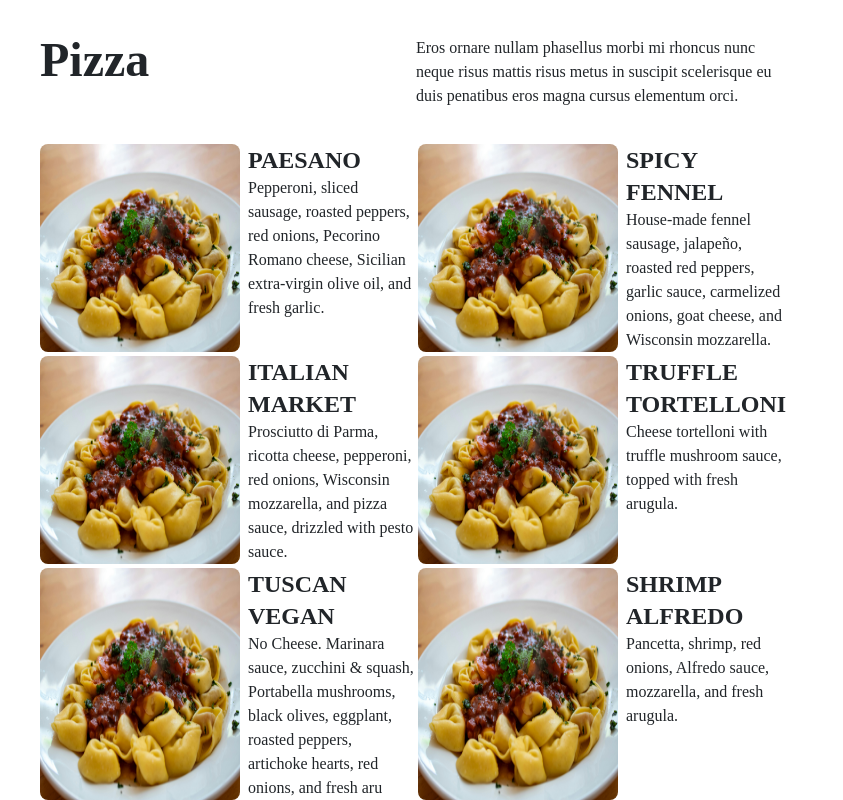
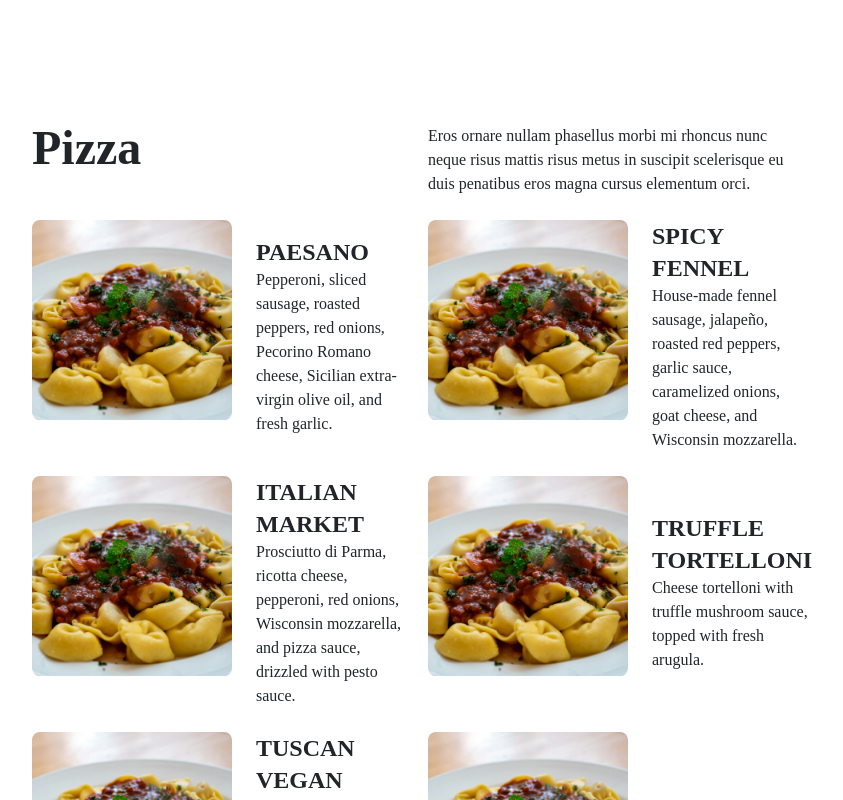
Before and after one commit to galazel/albertos_pizza_site, a React (Vite) app in the folder frontend/: page /menu in a window 1280 px wide. Shown: the part 1620-2420 px from the top of the page, without its empty margins (224-1067 px from the left). Built offline with nearby package versions, Linux system fonts and the light colour scheme; a web font is replaced by a local one.

Commit message:
added animation

```diff
--- a/frontend/components/Menu.jsx
+++ b/frontend/components/Menu.jsx
@@ -1,5 +1,7 @@
 import React from "react";
+import { motion } from "framer-motion";
 import NavigationBar from "./common/NavigationBar";
+
 export default function Menu() {
   const pastaItems = [
     {
@@ -18,7 +20,6 @@ export default function Menu() {
       description:
         "Roma tomatoes, fresh basil, Sicilian extra-virgin olive oil, pine nuts, and fresh mozzarella.",
     },
-
     {
       image: "/menu-images/pasta-menu.jpg",
       name: "TRUFFLE TORTELLONI",
@@ -26,6 +27,7 @@ export default function Menu() {
         "Cheese tortelloni with truffle mushroom sauce, topped with fresh arugula.",
     },
   ];
+
   const pizzaItems = [
     {
       image: "/menu-images/pasta-menu.jpg",
@@ -37,7 +39,7 @@ export default function Menu() {
       image: "/menu-images/pasta-menu.jpg",
       name: "SPICY FENNEL",
       description:
-        "House-made fennel sausage, jalapeño, roasted red peppers, garlic sauce, carmelized onions, goat cheese, and Wisconsin mozzarella.",
+        "House-made fennel sausage, jalapeño, roasted red peppers, garlic sauce, caramelized onions, goat cheese, and Wisconsin mozzarella.",
     },
     {
       image: "/menu-images/pasta-menu.jpg",
@@ -45,7 +47,6 @@ export default function Menu() {
       description:
         "Prosciutto di Parma, ricotta cheese, pepperoni, red onions, Wisconsin mozzarella, and pizza sauce, drizzled with pesto sauce.",
     },
-
     {
       image: "/menu-images/pasta-menu.jpg",
       name: "TRUFFLE TORTELLONI",
@@ -56,7 +57,7 @@ export default function Menu() {
       image: "/menu-images/pasta-menu.jpg",
       name: "TUSCAN VEGAN",
       description:
-        "No Cheese. Marinara sauce, zucchini & squash, Portabella mushrooms, black olives, eggplant, roasted peppers, artichoke hearts, red onions, and fresh aru",
+        "No Cheese. Marinara sauce, zucchini & squash, Portabella mushrooms, black olives, eggplant, roasted peppers, artichoke hearts, red onions, and fresh arugula.",
     },
     {
       image: "/menu-images/pasta-menu.jpg",
@@ -71,6 +72,7 @@ export default function Menu() {
         "Truffle olive oil sauce, Wisconsin mozzarella, Prosciutto di Parma, fresh arugula, and fresh mozzarella.",
     },
   ];
+
   const dessertItems = [
     {
       image: "/menu-images/pasta-menu.jpg",
@@ -90,7 +92,6 @@ export default function Menu() {
       description:
         "Sweet cream cake with coconut, pecans, and cream cheese frosting.",
     },
-
     {
       image: "/menu-images/pasta-menu.jpg",
       name: "TRUFFLE CHOCOLATE",
@@ -104,101 +105,98 @@ export default function Menu() {
         "Homemade with ladyfingers soaked in espresso, layered with fresh mascarpone cheese.",
     },
   ];
+
   const menuNames = [
-    {
-      name: "Pasta",
-      description:
-        "Eros ornare nullam phasellus morbi mi rhoncus nunc neque risus mattis risus metus in suscipit scelerisque eu duis penatibus eros magna cursus elementum orci",
-      items : pastaItems
-    },
-    {
-      name: "Pizza",
-      description:
-        "Eros ornare nullam phasellus morbi mi rhoncus nunc neque risus mattis risus metus in suscipit scelerisque eu duis penatibus eros magna cursus elementum orci.",
-      items : pizzaItems
-      },
-    {
-      name: "Dessert",
-      description:
-        "Eros ornare nullam phasellus morbi mi rhoncus nunc neque risus mattis risus metus in suscipit scelerisque eu duis penatibus eros magna cursus elementum orci.",
-      items : dessertItems
-      },
+    { name: "Pasta", description: "Eros ornare nullam phasellus morbi mi rhoncus nunc neque risus mattis risus metus in suscipit scelerisque eu duis penatibus eros magna cursus elementum orci", items: pastaItems },
+    { name: "Pizza", description: "Eros ornare nullam phasellus morbi mi rhoncus nunc neque risus mattis risus metus in suscipit scelerisque eu duis penatibus eros magna cursus elementum orci.", items: pizzaItems },
+    { name: "Dessert", description: "Eros ornare nullam phasellus morbi mi rhoncus nunc neque risus mattis risus metus in suscipit scelerisque eu duis penatibus eros magna cursus elementum orci.", items: dessertItems },
   ];
 
-  const handleItems = (items) => {
-    return (
-      <div className="grid grid-cols-2 gap-1 ">
+  const handleItems = (items) => (
+    <div className="grid grid-cols-2 gap-4">
       {items.map((item, index) => (
-          <div className="flex gap-2 w-full " key={index}>
-            <img src={item.image} alt="" className="w-[200px] rounded-lg" />
-            <div className="flex flex-col">
-              <h3 className="text-2xl fw-bold ">{item.name}</h3>
+        <motion.div
+          key={index}
+          className="flex gap-4 w-full"
+          initial={{ opacity: 0, y: 50 }}
+          whileInView={{ opacity: 1, y: 0 }}
+          transition={{ duration: 0.6, delay: index * 0.1 }}
+          viewport={{ once: true }}
+        >
+          <img
+            src={item.image}
+            alt={item.name}
+            className="w-[200px] h-[200px] object-cover rounded-lg"
+            loading="lazy"
+          />
+          <div className="flex flex-col justify-center">
+            <h3 className="text-2xl font-bold">{item.name}</h3>
             <p>{item.description}</p>
           </div>
-          </div>
+        </motion.div>
       ))}
     </div>
   );
-  };
 
-  const handleMenuContainer = (name, index) => {
-    return (
-      <div
-        id={name}
+  const handleMenuContainer = (menu, index) => (
+    <motion.div
+      id={menu.name.toLowerCase()}
       key={index}
-        className="flex justify-center h-[90vh] p-20"
+      className="flex justify-center py-20"
+      initial={{ opacity: 0 }}
+      whileInView={{ opacity: 1 }}
+      transition={{ duration: 0.6 }}
+      viewport={{ once: true }}
     >
-        <div className=" grid grid-rows-[100px,1fr] w-[60vw] p-2 gap-2">
-          <div className="grid grid-cols-[1fr,1fr] ">
-            <h2 className="text-5xl fw-bold ">{name.name}</h2>
-            <p>{name.description}</p>
+      <div className="grid grid-rows-[auto,1fr] w-[60vw] gap-6">
+        <div className="grid grid-cols-[1fr,1fr] gap-4">
+          <h2 className="text-5xl font-bold">{menu.name}</h2>
+          <p>{menu.description}</p>
         </div>
-          {handleItems(name.items)}
+        {handleItems(menu.items)}
       </div>
-      </div>
+    </motion.div>
   );
-  };
 
   return (
-    <main className="bg-[url('/menu-images/menu-bg.jpg')] h-[60vh] w-full bg-cover bg-center flex flex-col gap-y-20 relative ">
+    <main className="bg-[url('/menu-images/menu-bg.jpg')] h-[60vh] w-full bg-cover bg-center flex flex-col gap-y-20 relative">
       <div className="absolute inset-0 bg-black/50"></div>
       <div className="z-10">
-        <div>
         <NavigationBar />
-        </div>
         <div className="flex flex-col justify-center items-center gap-5 mt-10">
-          <h1 className="text-8xl fw-bold text-white">OUR MENU</h1>
-          <div>
-            <div className="flex gap-5 p-2  h-[60vh]">
+          <h1 className="text-8xl font-bold text-white">OUR MENU</h1>
+          <div className="flex gap-5 p-2 h-[60vh]">
             <div className="pb-5 w-[350px] flex flex-col gap-2 justify-center items-center">
               <img
                 src="/menu-images/capresa-pasta.jpg"
-                  alt="fresh-ingredients"
-                  className="w-[280px] h-[280px] rounded-full hover:-translate-y-5 cursor-pointer"
+                alt="PASTA"
+                className="w-[280px] h-[280px] rounded-full hover:-translate-y-5 cursor-pointer object-cover"
+                loading="lazy"
               />
               <p className="text-red-600 text-lg">PASTA</p>
             </div>
-              <div className=" pt-5 w-[360px]  flex flex-col gap-1 justify-center items-center">
+            <div className="pt-5 w-[360px] flex flex-col gap-1 justify-center items-center">
               <img
                 src="/menu-images/pizza6.jpg"
-                  alt="fresh-ingredients"
-                  className=" w-[280px] h-[280px] rounded-full hover:-translate-y-5 cursor-pointer"
+                alt="PIZZA"
+                className="w-[280px] h-[280px] rounded-full hover:-translate-y-5 cursor-pointer object-cover"
+                loading="lazy"
               />
               <p className="text-red-600 text-lg">PIZZA</p>
             </div>
-              <div className=" w-[350px] pb-5 flex flex-col gap-2 justify-center items-center">
+            <div className="w-[350px] pb-5 flex flex-col gap-2 justify-center items-center">
               <img
                 src="/menu-images/dessert1.jpg"
-                  alt="fresh-ingredients"
-                  className="w-[280px] h-[280px] rounded-full hover:-translate-y-5 cursor-pointer"
+                alt="DESSERT"
+                className="w-[280px] h-[280px] rounded-full hover:-translate-y-5 cursor-pointer object-cover"
+                loading="lazy"
               />
               <p className="text-red-600 text-lg">DESSERT</p>
             </div>
           </div>
         </div>
       </div>
-      </div>
-      {menuNames.map((name, index) => handleMenuContainer(name, index))}
+      {menuNames.map((menu, index) => handleMenuContainer(menu, index))}
     </main>
   );
 }
--- a/frontend/components/common/Footer.jsx
+++ b/frontend/components/common/Footer.jsx
@@ -86,7 +86,7 @@ export default function Footer() {
                 <h5>Subscribe to our newsletter</h5>
                 <p>Monthly digest of what's new and exciting from us.</p>
                 <div className="d-flex flex-column flex-sm-row w-100 gap-2">
-                  <label for="newsletter1" className="visually-hidden">
+                  <label htmlFor="newsletter1" className="visually-hidden">
                     Email address
                   </label>
                   <input
@@ -117,7 +117,7 @@ export default function Footer() {
                   aria-label="Instagram"
                 >
                   <svg className="bi" width="24" height="24">
-                    <use xlink:href="#instagram"></use>
+                    <use htmlFor="#instagram"></use>
                   </svg>
                 </a>
               </li>
@@ -128,7 +128,7 @@ export default function Footer() {
                   aria-label="Facebook"
                 >
                   <svg className="bi" width="24" height="24" aria-hidden="true">
-                    <use xlink:href="#facebook"></use>
+                    <use htmlFor="#facebook"></use>
                   </svg>
                 </a>
               </li>
--- a/frontend/package.json
+++ b/frontend/package.json
@@ -14,10 +14,12 @@
     "@fortawesome/free-brands-svg-icons": "^7.0.0",
     "@fortawesome/free-solid-svg-icons": "^7.0.0",
     "@fortawesome/react-fontawesome": "^3.0.1",
+    "aos": "^2.3.4",
     "bootstrap": "^5.3.8",
     "flowbite": "^3.1.2",
     "flowbite-icons": "^1.5.0",
     "flowbite-react": "^0.12.7",
+    "framer-motion": "^12.23.12",
     "react": "^19.1.1",
     "react-dom": "^19.1.1",
     "react-router-dom": "^7.8.2"
```
Also changed, not shown: frontend/components/Home.jsx (+20 -11 lines), 1 other file (tests, documents, lock files or other folders). Lines whose indentation alone changed are shown as unchanged.
